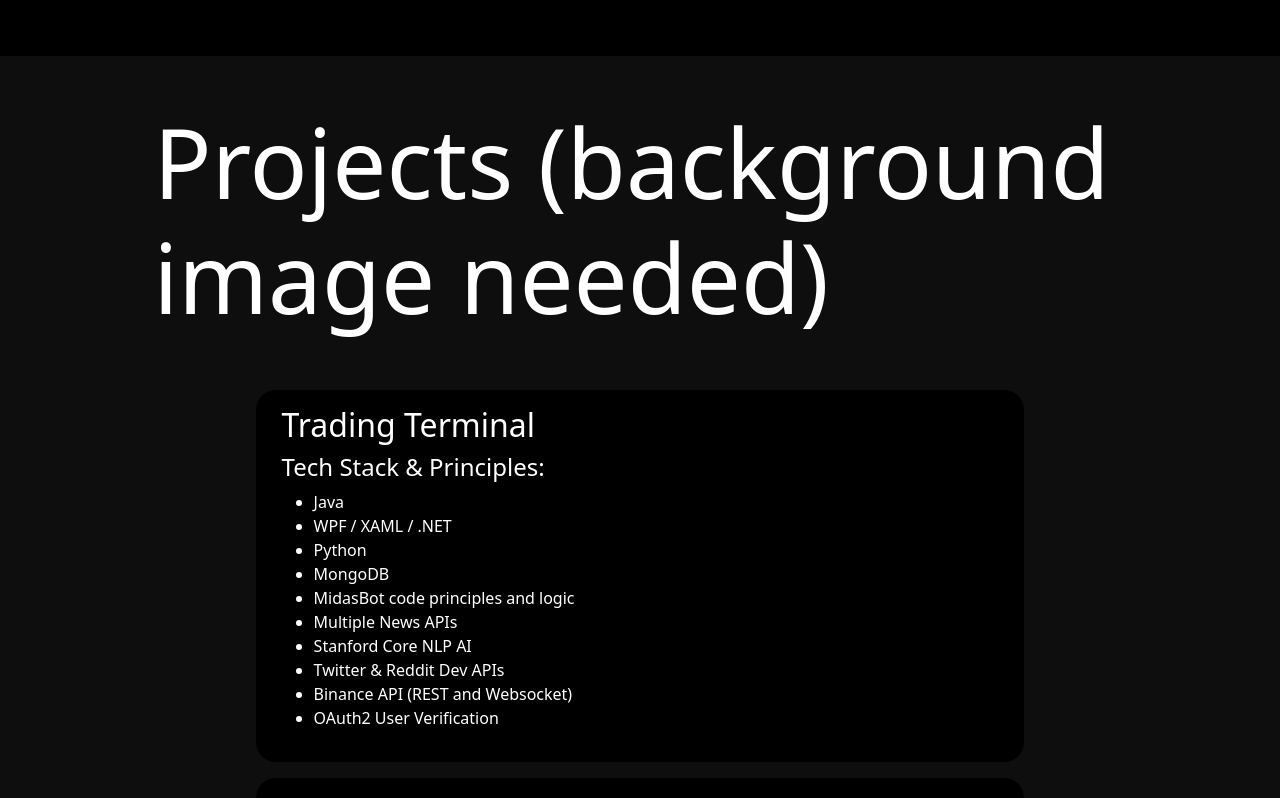
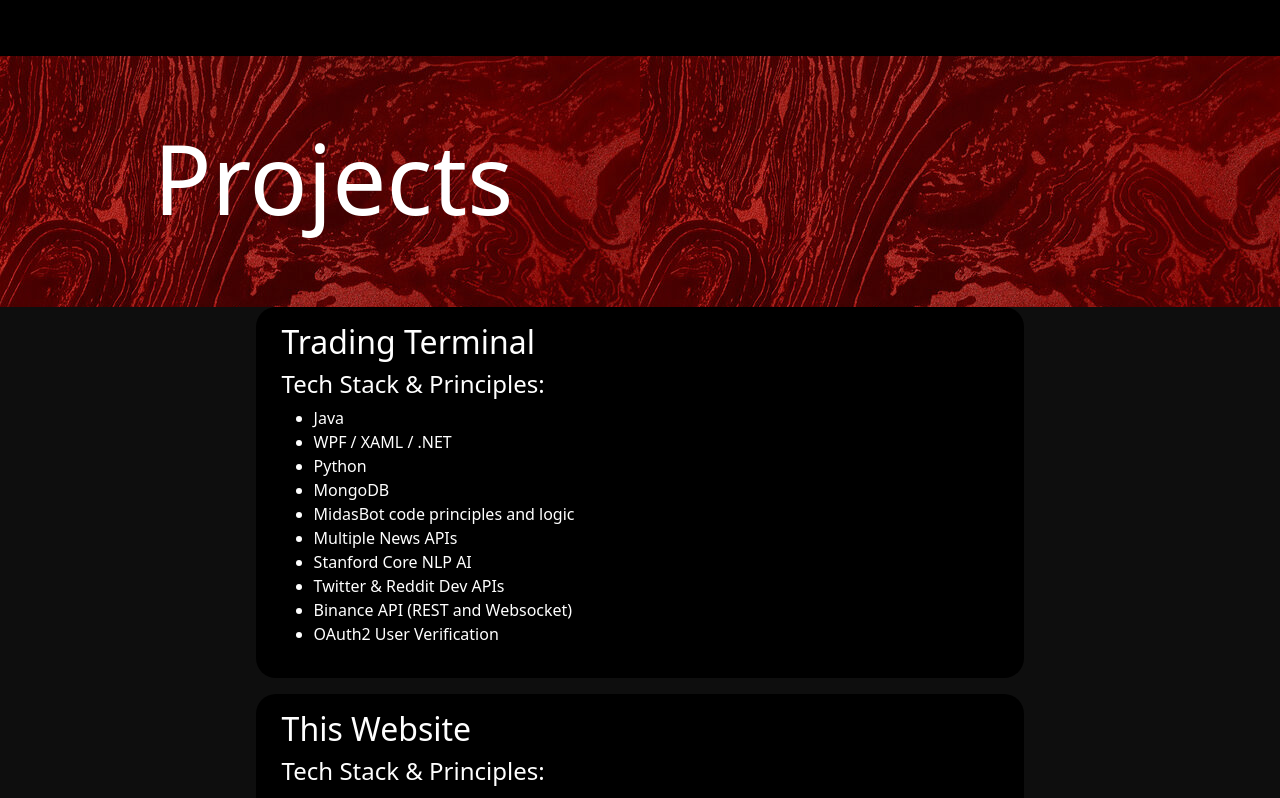
Before and after one commit to Angus-Moore-Dev/Personal_Site, a React (Create React App) app: page /Projects in a window 1280 px wide. Shown: the top 798 px of the page. Built offline with nearby package versions, Linux system fonts and the light colour scheme.

Commit message:
More code

```diff
--- a/src/App.css
+++ b/src/App.css
@@ -227,6 +227,12 @@ h1, h2, h3, h4, h5, h6, p, a, button, img, #titleCard, #aboutMe, #skills, .items
   font-size: 72pt;
 }
 
+#projectsPageTop {
+  background-image: url('./Media/projectsBackground.jpg');
+  padding-top: 2vh;
+  padding-bottom: 2vh;
+}
+
 #projectsPageBody {
   display: flex;
   flex-direction: column;
--- a/src/Projects/Projects.jsx
+++ b/src/Projects/Projects.jsx
@@ -4,7 +4,7 @@ export default function Projects() {
     return (
         <div id='Projects'>
             <div id='projectsPageTop'>
-                <h1>Projects (background image needed)</h1>
+                <h1>Projects</h1>
             </div>
             <div id='projectsPageBody'>
                 <div className='projectContainer'>
```
Also changed, not shown: src/Media/projectsBackground.jpg (added).
